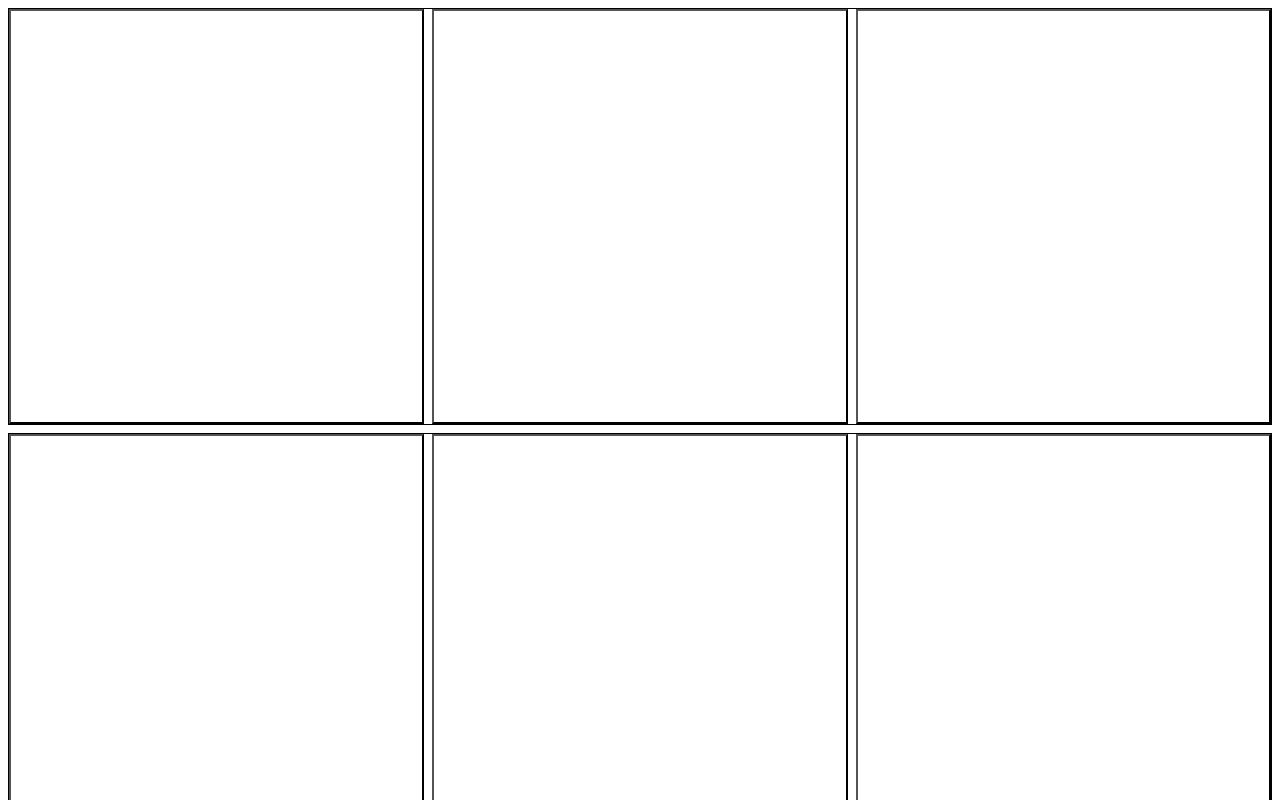
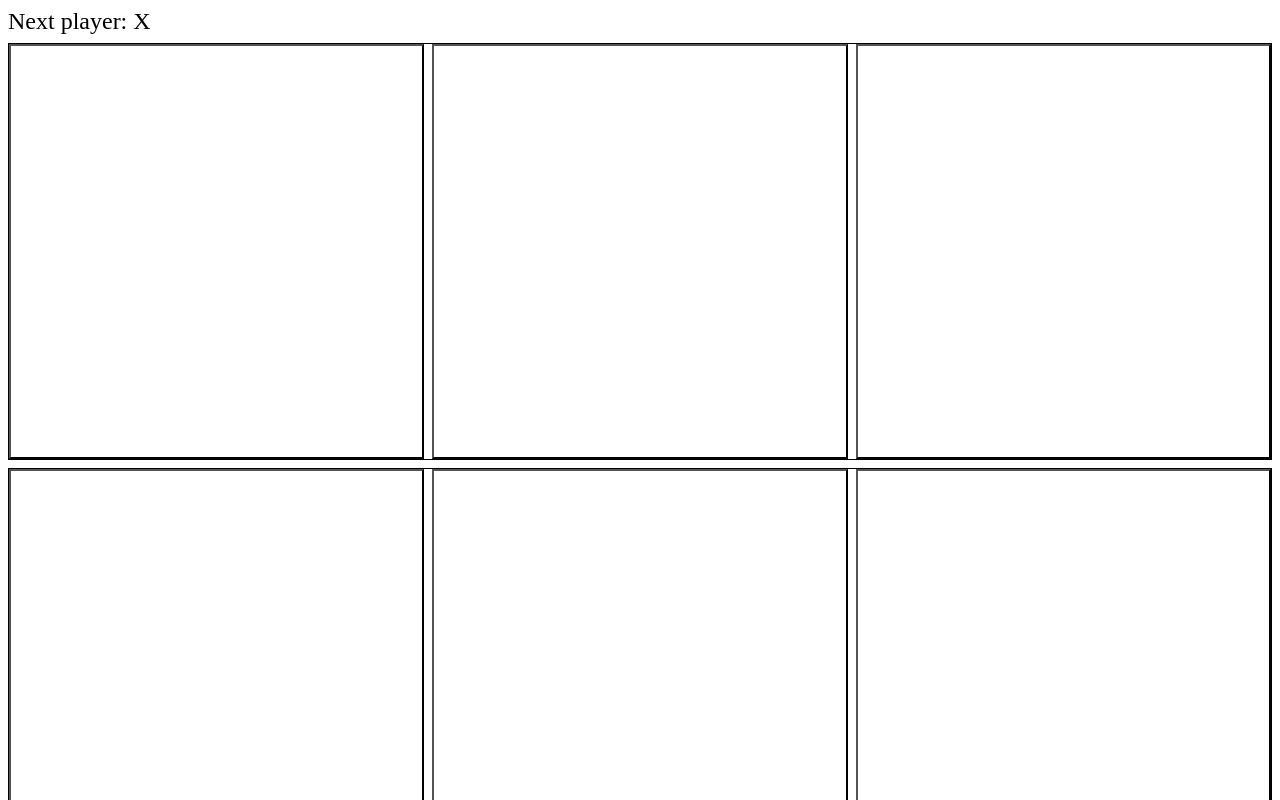
Before and after one commit to saavan-shah/my-react-app, a React (Vite) app: page / in a window 1280 px wide. Shown: the top 800 px of the page. Built offline with nearby package versions, Linux system fonts and the light colour scheme.

Commit message:
finished status display

```diff
--- a/src/App.jsx
+++ b/src/App.jsx
@@ -11,8 +11,18 @@
 }
 
 export default function Board() {
+
+
   const [xIsNext, setXIsNext] = useState(true);
   const [squares, setSquares] = useState(Array(9).fill(null));
+
+  const winner = calculateWinner(squares);
+  let status;
+  if (winner) {
+    status = "Winner: " + winner;
+  } else {
+    status = "Next player: " + (xIsNext ? "X" : "O");
+  }
 
   function handleClick(i) {
     if (squares[i] || calculateWinner(squares)) {
@@ -32,6 +42,7 @@
 
   return (
   <>
+      <div className="status">{status}</div>
       <div className="board-row">
         <Square value={squares[0]} onSquareClick={() => handleClick(0)} />
         <Square value={squares[1]} onSquareClick={() => handleClick(1)} />
--- a/src/index.css
+++ b/src/index.css
@@ -137,3 +137,7 @@
   min-height: 50%;
   border: 1px solid #000;
 }
+.status {
+  margin-bottom: 8px;
+  font-size: 24px;
+}
```
